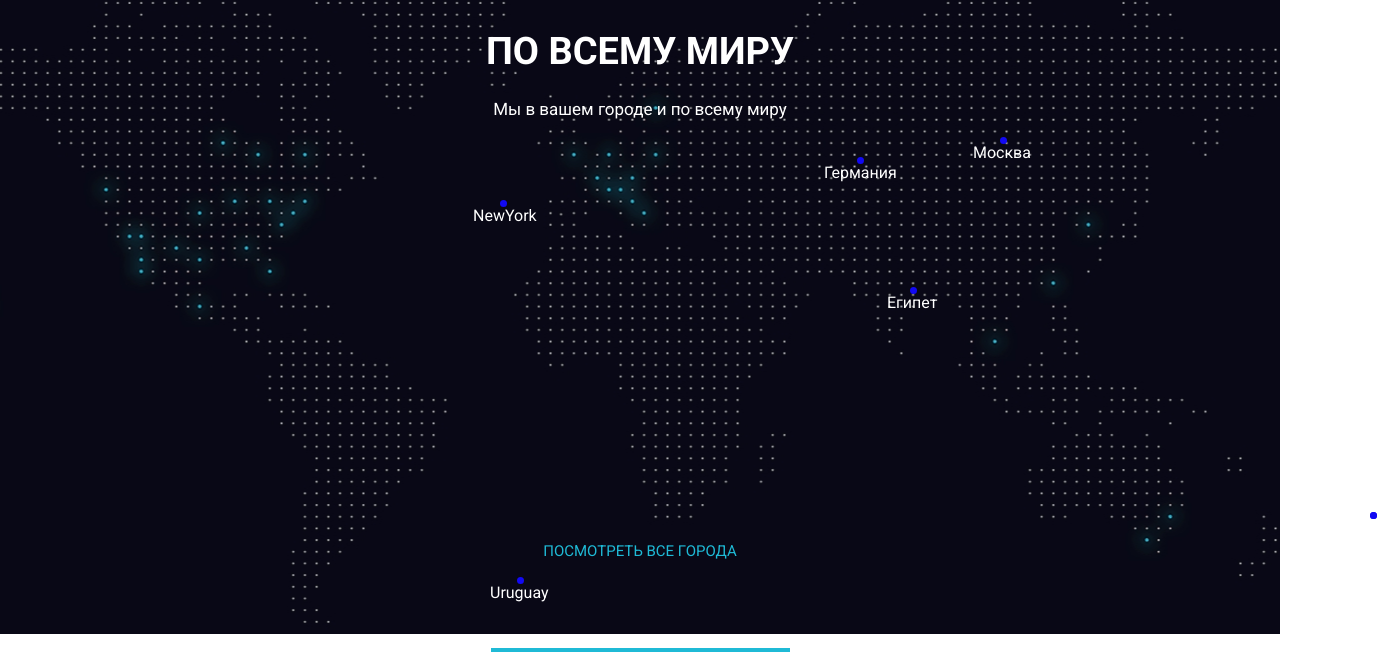
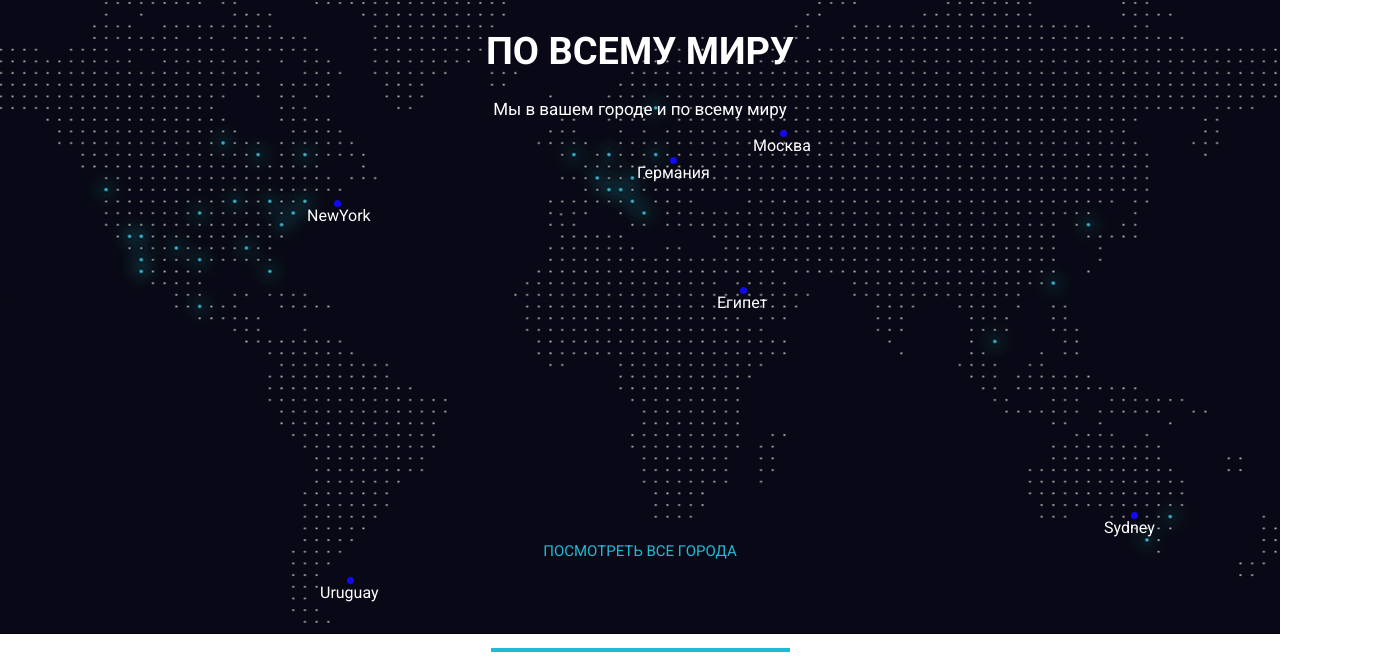
Before and after one commit to vavan19911987/Uber, a website: page src/index.html in a window 1280 px wide. Shown: the part 4698-5360 px from the top of the page, 1394 px wide, since content can reach past the window. Drawn offline with Linux system fonts and the light colour scheme; files whose address does not match are found by name; a web font is replaced by a local one.

```diff
--- a/src/index.html
+++ b/src/index.html
@@ -404,12 +404,11 @@
 
 			<a href="#" class="world_link">посмотреть все города</a>
 		</div>
-		<div class="pix pix_london"></div>
+		<div class="pix"></div>
 		<div class="deutschland"></div>
 		<div class="egypt"></div>
 		<div class="newyork"></div>
 		<div class="uruguay"></div>
-		<div class="sydney"></div>
 		<div class="sydney"></div>
 	</section>
 
--- a/src/sass/blocks/_pix.scss
+++ b/src/sass/blocks/_pix.scss
@@ -4,8 +4,8 @@
     background-color: #fff;
     border-radius: 100%;
     position: absolute;
-    bottom: 490px;
-    left: 1000px;
+    top: 213px;
+    left: 780px;
     animation: puls 1.5s infinite ease-in-out;
     &::after {
         content: 'Москва';
@@ -24,7 +24,7 @@
     border-radius: 100%;
     position: absolute;
     bottom: 470px;
-    left: 857px;
+    left: 670px;
     animation: puls 1.5s infinite ease-in-out;
     &::after {
         content: 'Германия';
@@ -42,7 +42,7 @@
     border-radius: 100%;
     position: absolute;
     bottom: 340px;
-    left: 910px;
+    left: 740px;
     animation: puls 1.5s infinite ease-in-out;
     &::after {
         content: 'Египет';
@@ -60,7 +60,7 @@
     border-radius: 100%;
     position: absolute;
     bottom: 427px;
-    left: 500px;
+    left: 334px;
     animation: puls 1.5s infinite ease-in-out;
     &::after {
         content: 'NewYork';
@@ -78,7 +78,7 @@
     border-radius: 100%;
     position: absolute;
     bottom: 50px;
-    left: 517px;
+    left: 347px;
     animation: puls 1.5s infinite ease-in-out;
     &::after {
         content: 'Uruguay';
@@ -97,7 +97,7 @@
     border-radius: 100%;
     position: absolute;
     bottom: 115px;
-    left: 1370px;
+    right: 142px;
     animation: puls 1.5s infinite ease-in-out;
     &::after {
         content: 'Sydney';
```
Also changed, not shown: src/css/style.min.css.
